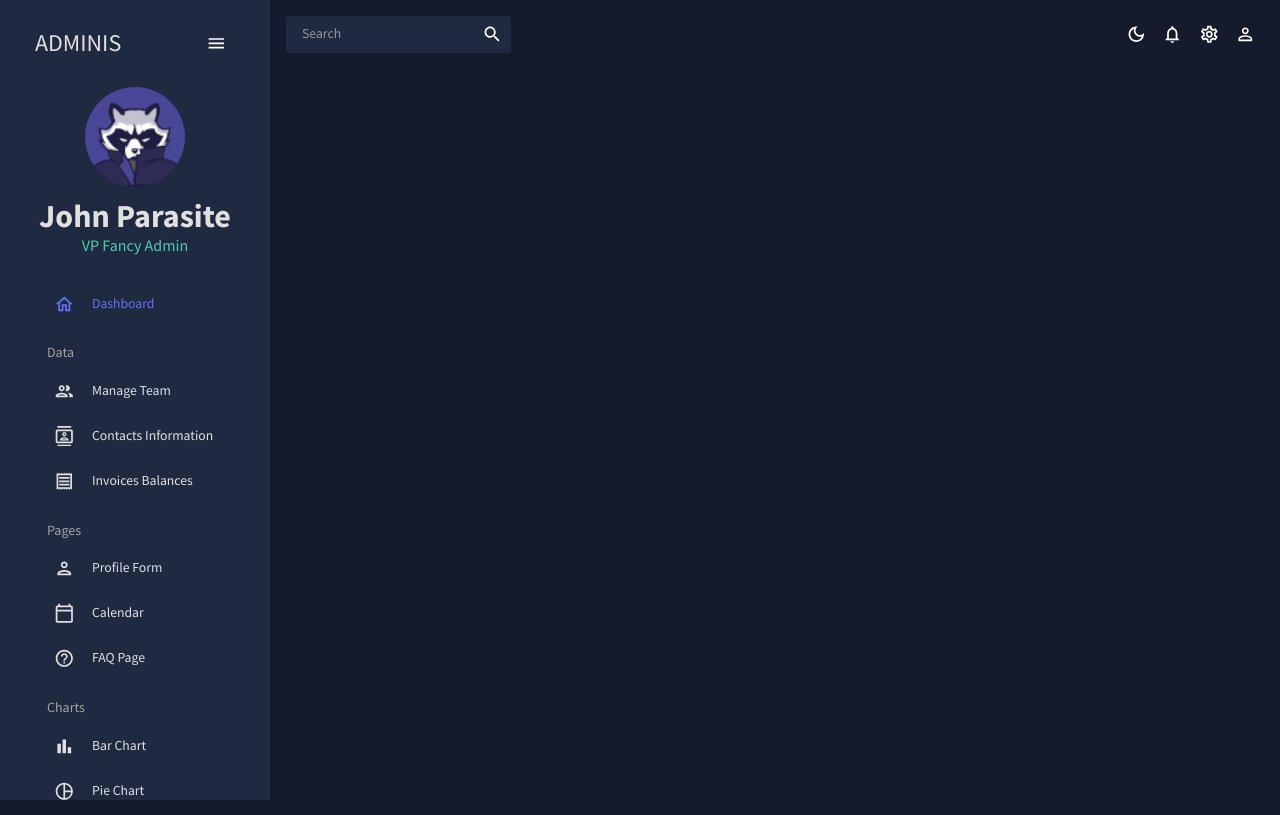
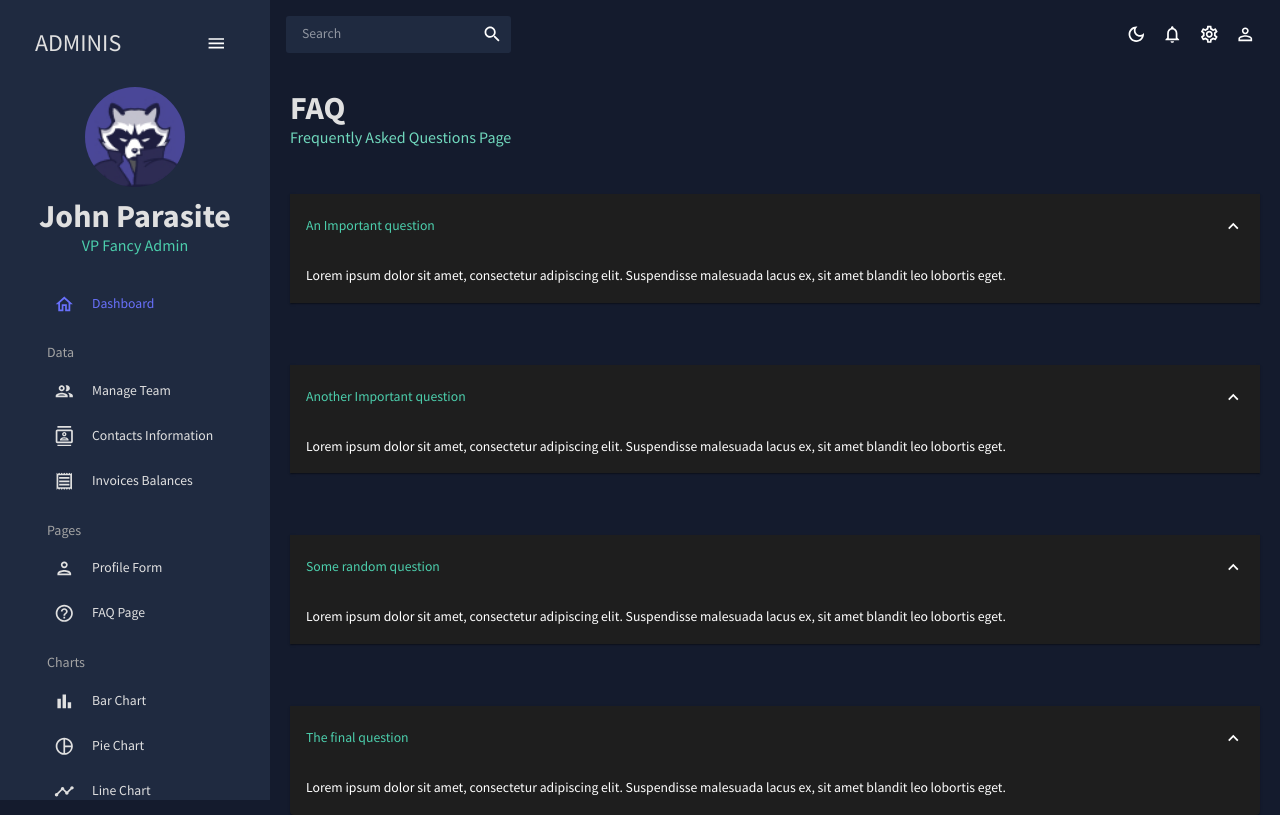
Before and after one commit to JohnTheParasite/React-Dashboard, a React (Vite) app: page /faq in a window 1280 px wide. Built offline with nearby package versions, Linux system fonts and the light colour scheme.

Commit message:
feat: faq-section added

```diff
--- a/package.json
+++ b/package.json
@@ -11,10 +11,6 @@
   "dependencies": {
     "@emotion/react": "^11.10.5",
     "@emotion/styled": "^11.10.5",
-    "@fullcalendar/core": "^5.11.3",
-    "@fullcalendar/daygrid": "^5.11.3",
-    "@fullcalendar/list": "^5.11.3",
-    "@fullcalendar/timegrid": "^5.11.3",
     "@mui/icons-material": "^5.10.16",
     "@mui/material": "^5.10.16",
     "@mui/x-data-grid": "^5.17.14",
--- a/src/App.jsx
+++ b/src/App.jsx
@@ -8,12 +8,12 @@
 import Contacts from './pages/contacts';
 import Invoices from './pages/invoices';
 import UserCreation from './pages/userCreation';
+import FAQ from './pages/faq';
 // import Bar from './pages/bar';
 // import Line from './pages/line';
 // import Pie from './pages/pie';
-// import FAQ from './pages/faq';
+
 // import Geography from './pages/geography';
-// import Calendar from './pages/calendar';
 
 function App() {
   const [theme, colorMode] = useMode();
@@ -33,12 +33,11 @@
               <Route path="/contacts" element={<Contacts />} />
               <Route path="/invoices" element={<Invoices />} />
               <Route path="/newuser" element={<UserCreation />} />
+              <Route path="/faq" element={<FAQ />} />
               {/* <Route path="/bar" element={<Bar />} /> */}
               {/* <Route path="/pie" element={<Pie />} /> */}
               {/* <Route path="/line" element={<Line />} /> */}
-              {/* <Route path="/faq" element={<FAQ />} /> */}
               {/* <Route path="/geography" element={<Geography />} /> */}
-              {/* <Route path="/calendar" element={<Calendar />} /> */}
             </Routes>
           </main>
         </Box>
--- a/src/components/Header.jsx
+++ b/src/components/Header.jsx
@@ -15,7 +15,7 @@
       >
         {title}
       </Typography>
-      <Typography variant="h5" color={colors.grey[400]}>
+      <Typography variant="h5" color={colors.greenAccent[400]}>
         {subtitle}
       </Typography>
     </Box>
--- /dev/null
+++ b/src/pages/faq/FAQ.jsx
@@ -0,0 +1,85 @@
+import { memo } from 'react';
+import {
+  Box,
+  Accordion,
+  AccordionSummary,
+  AccordionDetails,
+  Typography,
+  useTheme,
+} from '@mui/material';
+import ExpandMoreIcon from '@mui/icons-material/ExpandMore';
+import Header from '../../components/Header';
+import { tokens } from '../../theme';
+
+const FAQ = () => {
+  const theme = useTheme();
+  const colors = tokens(theme.palette.mode);
+
+  return (
+    <Box display="flex" flexDirection="column" gap="30px" m="20px">
+      <Header title="FAQ" subtitle="Frequently Asked Questions Page" />
+
+      <Accordion defaultExpanded>
+        <AccordionSummary expandIcon={<ExpandMoreIcon />}>
+          <Typography color={colors.greenAccent[500]}>
+            An Important question
+          </Typography>
+        </AccordionSummary>
+
+        <AccordionDetails>
+          <Typography>
+            Lorem ipsum dolor sit amet, consectetur adipiscing elit. Suspendisse
+            malesuada lacus ex, sit amet blandit leo lobortis eget.
+          </Typography>
+        </AccordionDetails>
+      </Accordion>
+
+      <Accordion defaultExpanded>
+        <AccordionSummary expandIcon={<ExpandMoreIcon />}>
+          <Typography color={colors.greenAccent[500]}>
+            Another Important question
+          </Typography>
+        </AccordionSummary>
+
+        <AccordionDetails>
+          <Typography>
+            Lorem ipsum dolor sit amet, consectetur adipiscing elit. Suspendisse
+            malesuada lacus ex, sit amet blandit leo lobortis eget.
+          </Typography>
+        </AccordionDetails>
+      </Accordion>
+
+      <Accordion defaultExpanded>
+        <AccordionSummary expandIcon={<ExpandMoreIcon />}>
+          <Typography color={colors.greenAccent[500]}>
+            Some random question
+          </Typography>
+        </AccordionSummary>
+
+        <AccordionDetails>
+          <Typography>
+            Lorem ipsum dolor sit amet, consectetur adipiscing elit. Suspendisse
+            malesuada lacus ex, sit amet blandit leo lobortis eget.
+          </Typography>
+        </AccordionDetails>
+      </Accordion>
+
+      <Accordion defaultExpanded>
+        <AccordionSummary expandIcon={<ExpandMoreIcon />}>
+          <Typography color={colors.greenAccent[500]}>
+            The final question
+          </Typography>
+        </AccordionSummary>
+
+        <AccordionDetails>
+          <Typography>
+            Lorem ipsum dolor sit amet, consectetur adipiscing elit. Suspendisse
+            malesuada lacus ex, sit amet blandit leo lobortis eget.
+          </Typography>
+        </AccordionDetails>
+      </Accordion>
+    </Box>
+  );
+};
+
+export default memo(FAQ);
--- /dev/null
+++ b/src/pages/faq/index.jsx
@@ -0,0 +1 @@
+export { default } from './FAQ';
--- a/src/pages/global/Sidebar.jsx
+++ b/src/pages/global/Sidebar.jsx
@@ -9,7 +9,6 @@
 import ContactsOutlinedIcon from '@mui/icons-material/ContactsOutlined';
 import ReceiptOutlinedIcon from '@mui/icons-material/ReceiptOutlined';
 import PersonOutlinedIcon from '@mui/icons-material/PersonOutlined';
-import CalendarTodayOutlinedIcon from '@mui/icons-material/CalendarTodayOutlined';
 import HelpOutlineOutlinedIcon from '@mui/icons-material/HelpOutlineOutlined';
 import BarChartOutlinedIcon from '@mui/icons-material/BarChartOutlined';
 import PieChartOutlineOutlinedIcon from '@mui/icons-material/PieChartOutlineOutlined';
@@ -170,13 +169,6 @@
               setSelected={setSelected}
             />
             <Item
-              title="Calendar"
-              to="/calendar"
-              icon={<CalendarTodayOutlinedIcon />}
-              selected={selected}
-              setSelected={setSelected}
-            />
-            <Item
               title="FAQ Page"
               to="/faq"
               icon={<HelpOutlineOutlinedIcon />}
```
Also changed, not shown: 1 other file (tests, documents, lock files or other folders).
